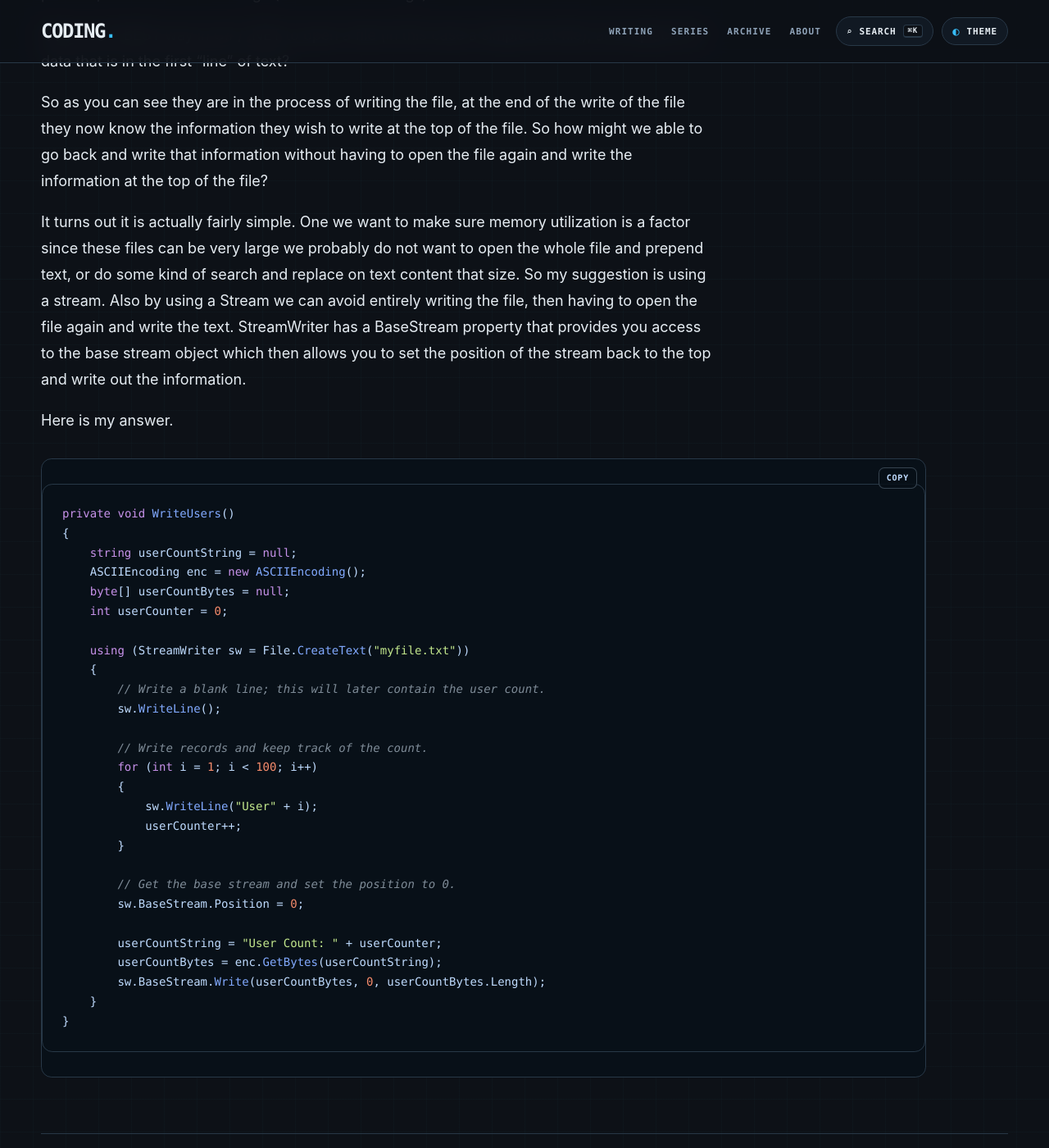
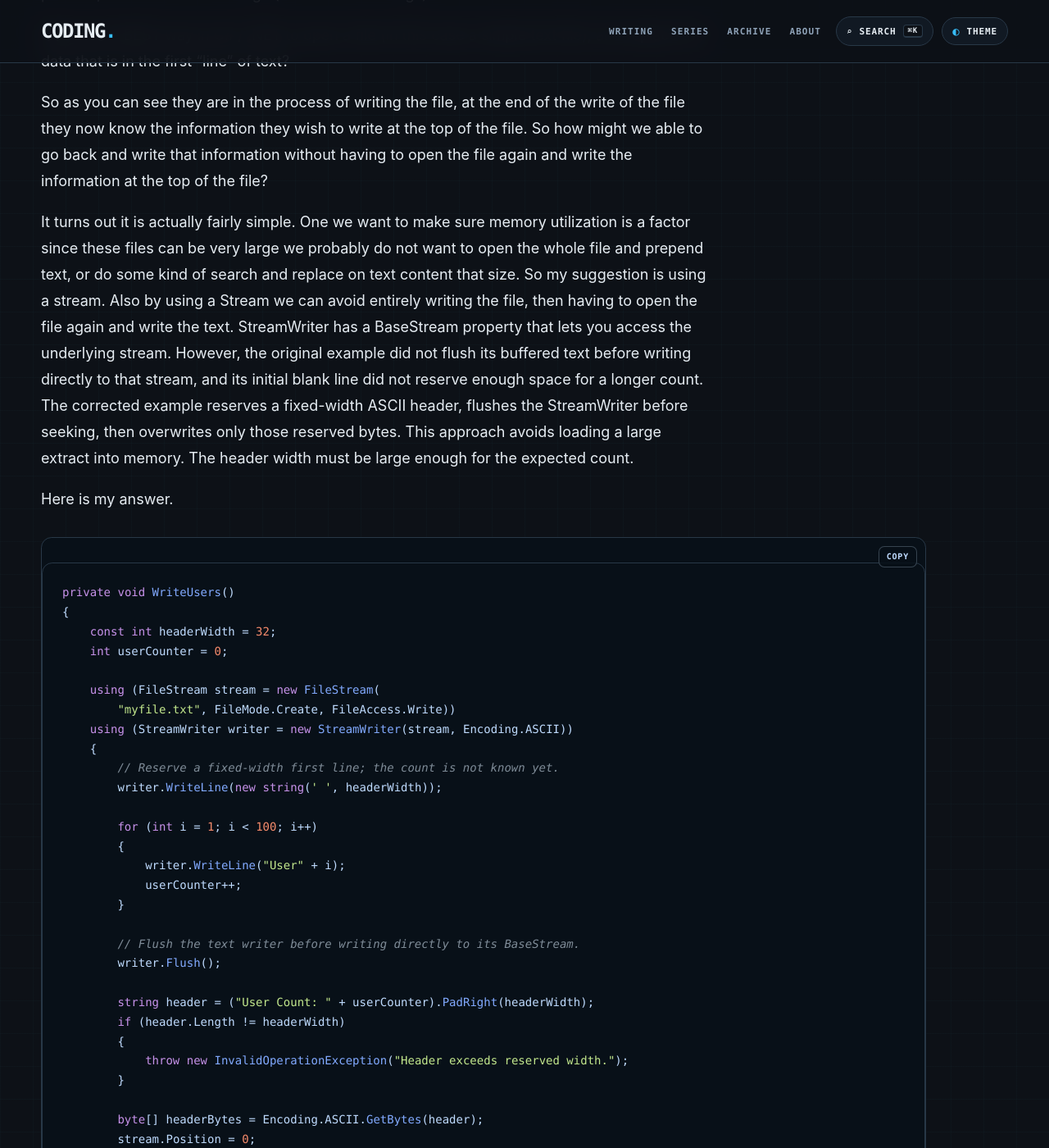
Before and after one commit to infoconex/coding-blog, a Jekyll site: the page built from post/2009/05/22/Replacing-text-in-a-stream-after-writing/index.md, in a window 1280 px wide and 1400 px high, scrolled down 1100 px. Shown: the whole window at 82% size. Built offline with Jekyll 4.4.1, drawn with Linux system fonts in a browser that asks for light colours; some of the changed text lies outside the part shown.

Commit message:
Fix buffered stream overwrite using a reserved fixed-width header

````diff
--- a/post/2009/05/22/Replacing-text-in-a-stream-after-writing/index.md
+++ b/post/2009/05/22/Replacing-text-in-a-stream-after-writing/index.md
@@ -23,36 +23,41 @@ What is the BEST way in C# / .NET to open a file (in this case a simple text fil
 
 So as you can see they are in the process of writing the file, at the end of the write of the file they now know the information they wish to write at the top of the file. So how might we able to go back and write that information without having to open the file again and write the information at the top of the file?
 
-It turns out it is actually fairly simple. One we want to make sure memory utilization is a factor since these files can be very large we probably do not want to open the whole file and prepend text, or do some kind of search and replace on text content that size. So my suggestion is using a stream. Also by using a Stream we can avoid entirely writing the file, then having to open the file again and write the text. StreamWriter has a BaseStream property that provides you access to the base stream object which then allows you to set the position of the stream back to the top and write out the information.
+It turns out it is actually fairly simple. One we want to make sure memory utilization is a factor since these files can be very large we probably do not want to open the whole file and prepend text, or do some kind of search and replace on text content that size. So my suggestion is using a stream. Also by using a Stream we can avoid entirely writing the file, then having to open the file again and write the text. StreamWriter has a BaseStream property that lets you access the underlying stream. However, the original example did not flush its buffered text before writing directly to that stream, and its initial blank line did not reserve enough space for a longer count. The corrected example reserves a fixed-width ASCII header, flushes the StreamWriter before seeking, then overwrites only those reserved bytes. This approach avoids loading a large extract into memory. The header width must be large enough for the expected count.
 
 Here is my answer.
 
 ```csharp
 private void WriteUsers()
 {
-    string userCountString = null;
-    ASCIIEncoding enc = new ASCIIEncoding();
-    byte[] userCountBytes = null;
+    const int headerWidth = 32;
     int userCounter = 0;
 
-    using (StreamWriter sw = File.CreateText("myfile.txt"))
+    using (FileStream stream = new FileStream(
+        "myfile.txt", FileMode.Create, FileAccess.Write))
+    using (StreamWriter writer = new StreamWriter(stream, Encoding.ASCII))
     {
-        // Write a blank line; this will later contain the user count.
-        sw.WriteLine();
+        // Reserve a fixed-width first line; the count is not known yet.
+        writer.WriteLine(new string(' ', headerWidth));
 
-        // Write records and keep track of the count.
         for (int i = 1; i < 100; i++)
         {
-            sw.WriteLine("User" + i);
+            writer.WriteLine("User" + i);
             userCounter++;
         }
 
-        // Get the base stream and set the position to 0.
-        sw.BaseStream.Position = 0;
+        // Flush the text writer before writing directly to its BaseStream.
+        writer.Flush();
 
-        userCountString = "User Count: " + userCounter;
-        userCountBytes = enc.GetBytes(userCountString);
-        sw.BaseStream.Write(userCountBytes, 0, userCountBytes.Length);
+        string header = ("User Count: " + userCounter).PadRight(headerWidth);
+        if (header.Length != headerWidth)
+        {
+            throw new InvalidOperationException("Header exceeds reserved width.");
+        }
+
+        byte[] headerBytes = Encoding.ASCII.GetBytes(header);
+        stream.Position = 0;
+        stream.Write(headerBytes, 0, headerBytes.Length);
     }
 }
 ```
````
